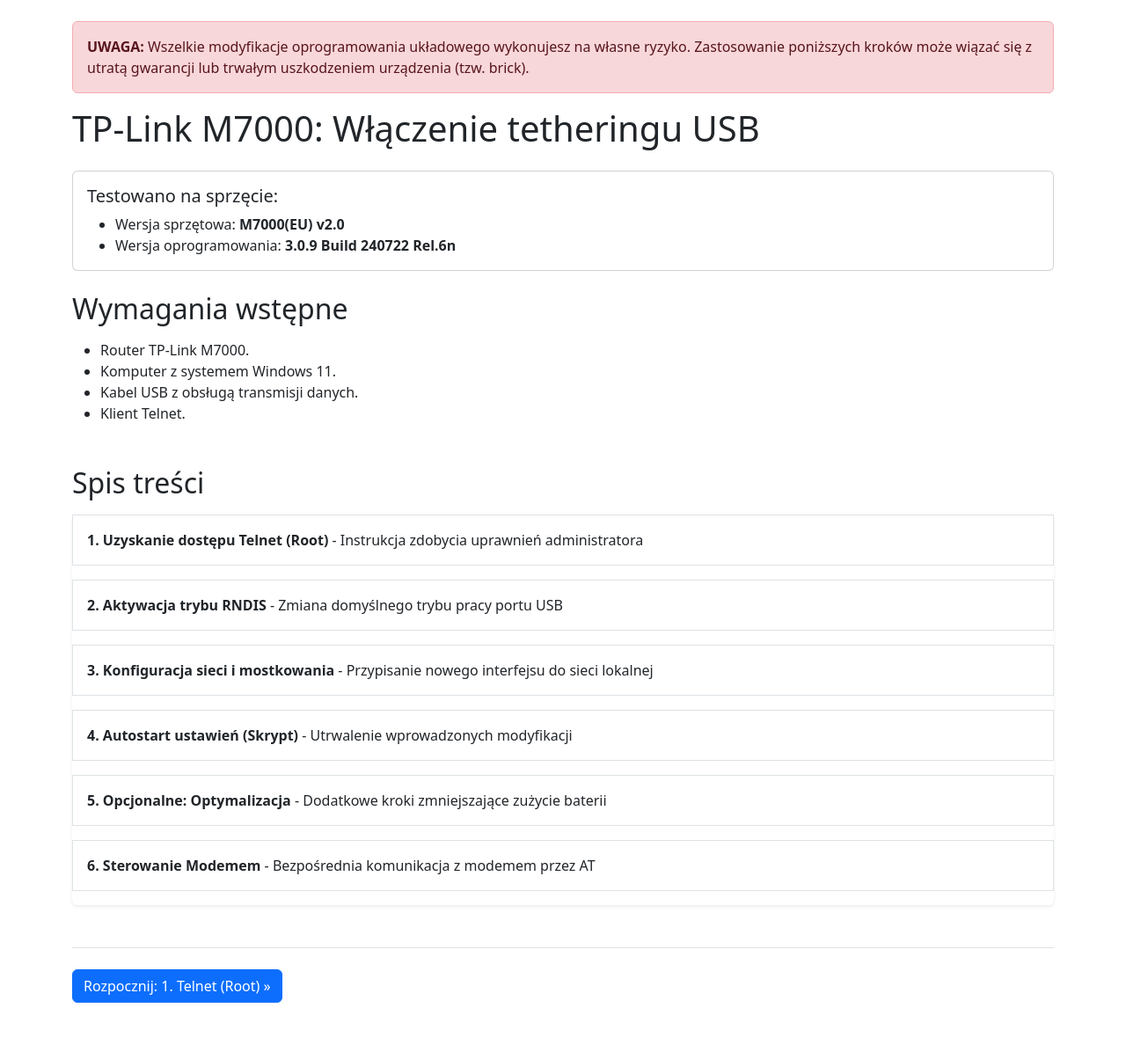
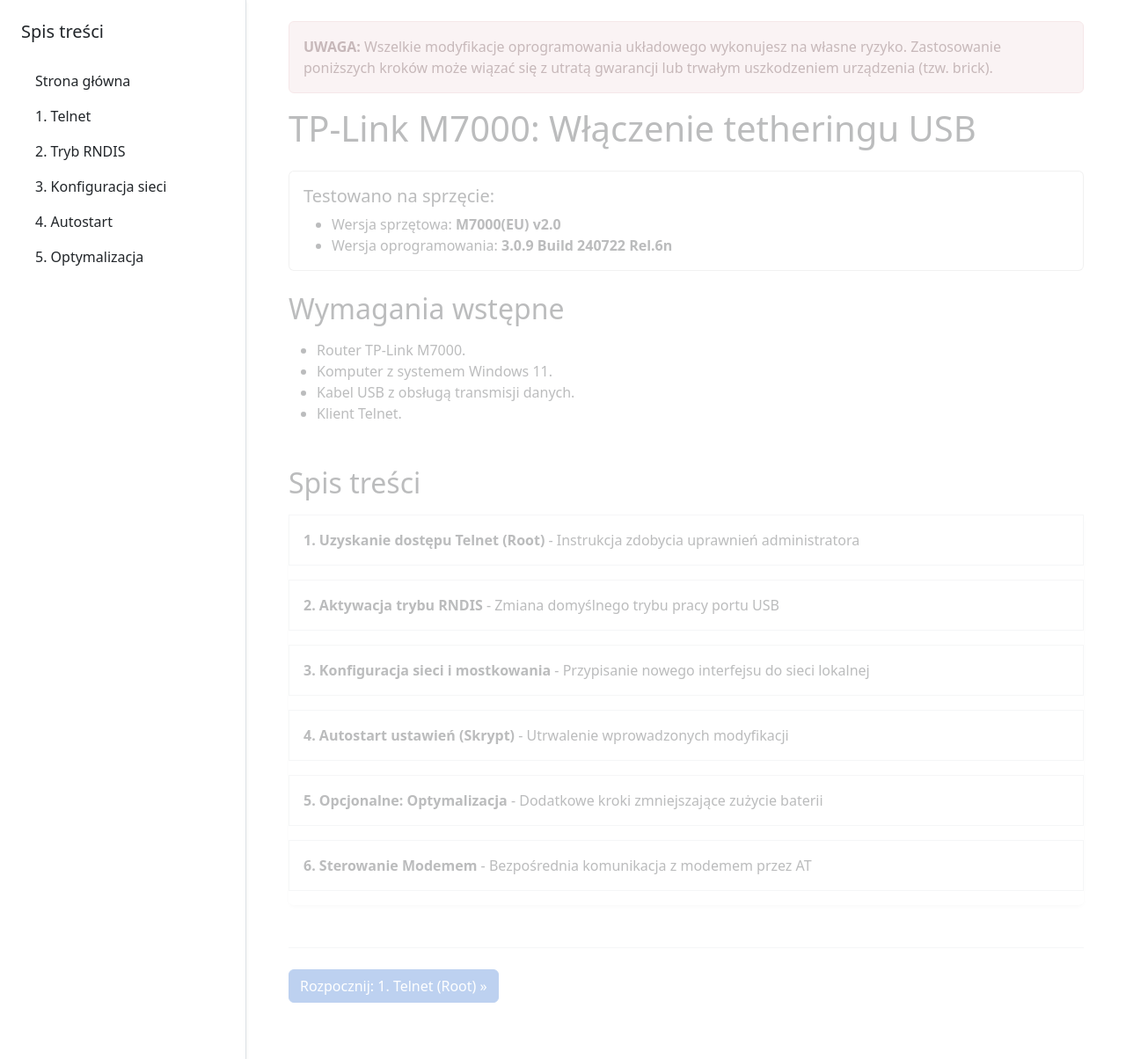
Before and after one commit to SecondFromPL/TP-Link-M7000, a Jekyll site: the page built from index.md, in a window 1280 px wide and 1204 px high. Shown: the whole window at 88% size. Built offline with Jekyll 4.4.1, drawn with Linux system fonts in a browser that asks for light colours.

Commit message:
Fix menu

```diff
--- a/_layouts/default.html
+++ b/_layouts/default.html
@@ -7,22 +7,53 @@
 <link rel="icon" type="image/x-icon" href="{{ site.baseurl }}/assets/favicon.ico">
 <link href="https://cdn.jsdelivr.net/npm/bootstrap@5.3.8/dist/css/bootstrap.min.css" rel="stylesheet">
 <style>
+  body { margin: 0; padding: 0; overflow-x: hidden; }
   .console-block { position: relative; background-color: #1e1e1e; color: #d4d4d4; padding: 2.5rem 1rem 1rem 1rem; border-radius: 0.5rem; font-family: var(--bs-font-monospace); margin-bottom: 1.5rem; }
   .console-block::before { content: "root@M7000:~#"; position: absolute; top: 0.6rem; left: 1rem; color: #4af626; font-size: 0.85rem; font-weight: bold; }
   .console-block .copy-btn { position: absolute; top: 0.4rem; right: 0.4rem; font-size: 0.75rem; }
   .console-block pre { margin: 0; color: inherit; }
   #backToTopBtn { display: none; position: fixed; bottom: 20px; right: 30px; z-index: 99; }
+
+  .wrapper { display: flex; width: 100%; min-height: 100vh; }
+  #desktopSidebar { width: 280px; flex-shrink: 0; position: sticky; top: 0; height: 100vh; overflow-y: auto; border-right: 1px solid #dee2e6; background: #fff; z-index: 10; }
+  #mainContent { flex-grow: 1; transition: opacity 0.3s ease, filter 0.3s ease; min-width: 0; }
+
+  @media (min-width: 768px) {
+    #desktopSidebar:hover ~ #mainContent { opacity: 0.3; filter: grayscale(30%); }
+  }
 </style>
 </head>
 <body>
-<div class="container mt-4 mb-5">
-  <button class="btn btn-outline-dark d-md-none mb-4" type="button" data-bs-toggle="offcanvas" data-bs-target="#sidebarMenu" aria-controls="sidebarMenu">
+<div class="wrapper">
+  <nav id="desktopSidebar" class="d-none d-md-block p-4 shadow-sm">
+    <h5 class="mb-4">Spis treści</h5>
+    <div class="list-group list-group-flush">
+      <a href="{{ site.baseurl }}/index.html" class="list-group-item list-group-item-action border-0">Strona główna</a>
+      <a href="{{ site.baseurl }}/01-telnet.html" class="list-group-item list-group-item-action border-0">1. Telnet</a>
+      <a href="{{ site.baseurl }}/02-rndis.html" class="list-group-item list-group-item-action border-0">2. Tryb RNDIS</a>
+      <a href="{{ site.baseurl }}/03-network.html" class="list-group-item list-group-item-action border-0">3. Konfiguracja sieci</a>
+      <a href="{{ site.baseurl }}/04-autostart.html" class="list-group-item list-group-item-action border-0">4. Autostart</a>
+      <a href="{{ site.baseurl }}/05-optimization.html" class="list-group-item list-group-item-action border-0">5. Optymalizacja</a>
+    </div>
+  </nav>
+  <main id="mainContent">
+    <div class="container py-4 px-md-5">
+      <button class="btn btn-outline-dark d-md-none mb-4" type="button" data-bs-toggle="offcanvas" data-bs-target="#mobileSidebar">
         ☰ Menu
       </button>
-  <div class="offcanvas offcanvas-start" tabindex="-1" id="sidebarMenu" aria-labelledby="sidebarMenuLabel">
+      {% if page.show_warning %}
+      <div class="alert alert-danger" role="alert">
+        <strong>UWAGA:</strong> Wszelkie modyfikacje oprogramowania układowego wykonujesz na własne ryzyko. Zastosowanie poniższych kroków może wiązać się z utratą gwarancji lub trwałym uszkodzeniem urządzenia (tzw. brick).
+      </div>
+      {% endif %}
+      {{ content }}
+    </div>
+  </main>
+</div>
+<div class="offcanvas offcanvas-start d-md-none" tabindex="-1" id="mobileSidebar">
   <div class="offcanvas-header border-bottom">
-      <h5 class="offcanvas-title" id="sidebarMenuLabel">Spis treści</h5>
-      <button type="button" class="btn-close" data-bs-dismiss="offcanvas" aria-label="Close"></button>
+    <h5 class="offcanvas-title">Spis treści</h5>
+    <button type="button" class="btn-close" data-bs-dismiss="offcanvas"></button>
   </div>
   <div class="offcanvas-body">
     <div class="list-group list-group-flush">
@@ -35,13 +66,6 @@
     </div>
   </div>
 </div>
-  {% if page.show_warning %}
-  <div class="alert alert-danger" role="alert">
-    <strong>UWAGA:</strong> Wszelkie modyfikacje oprogramowania układowego wykonujesz na własne ryzyko. Zastosowanie poniższych kroków może wiązać się z utratą gwarancji lub trwałym uszkodzeniem urządzenia (tzw. brick).
-  </div>
-  {% endif %}
-  {{ content }}
-</div>
 <button id="backToTopBtn" class="btn btn-dark" title="Powrót na górę">&uarr;</button>
 <script src="https://cdn.jsdelivr.net/npm/bootstrap@5.3.8/dist/js/bootstrap.bundle.min.js"></script>
 <script src="{{ site.baseurl }}/assets/js/main.js"></script>
```
Lines whose indentation alone changed are shown as unchanged.
